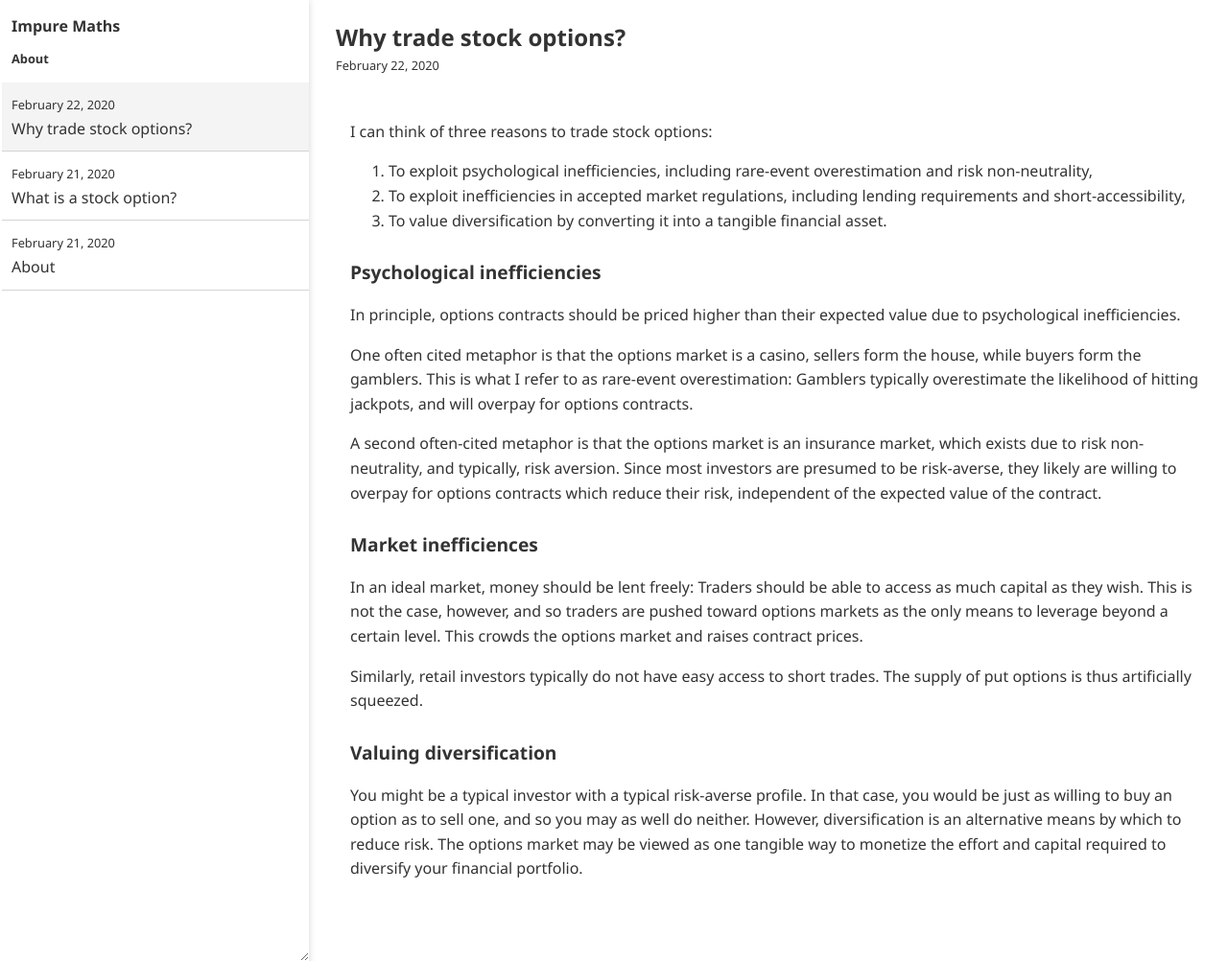
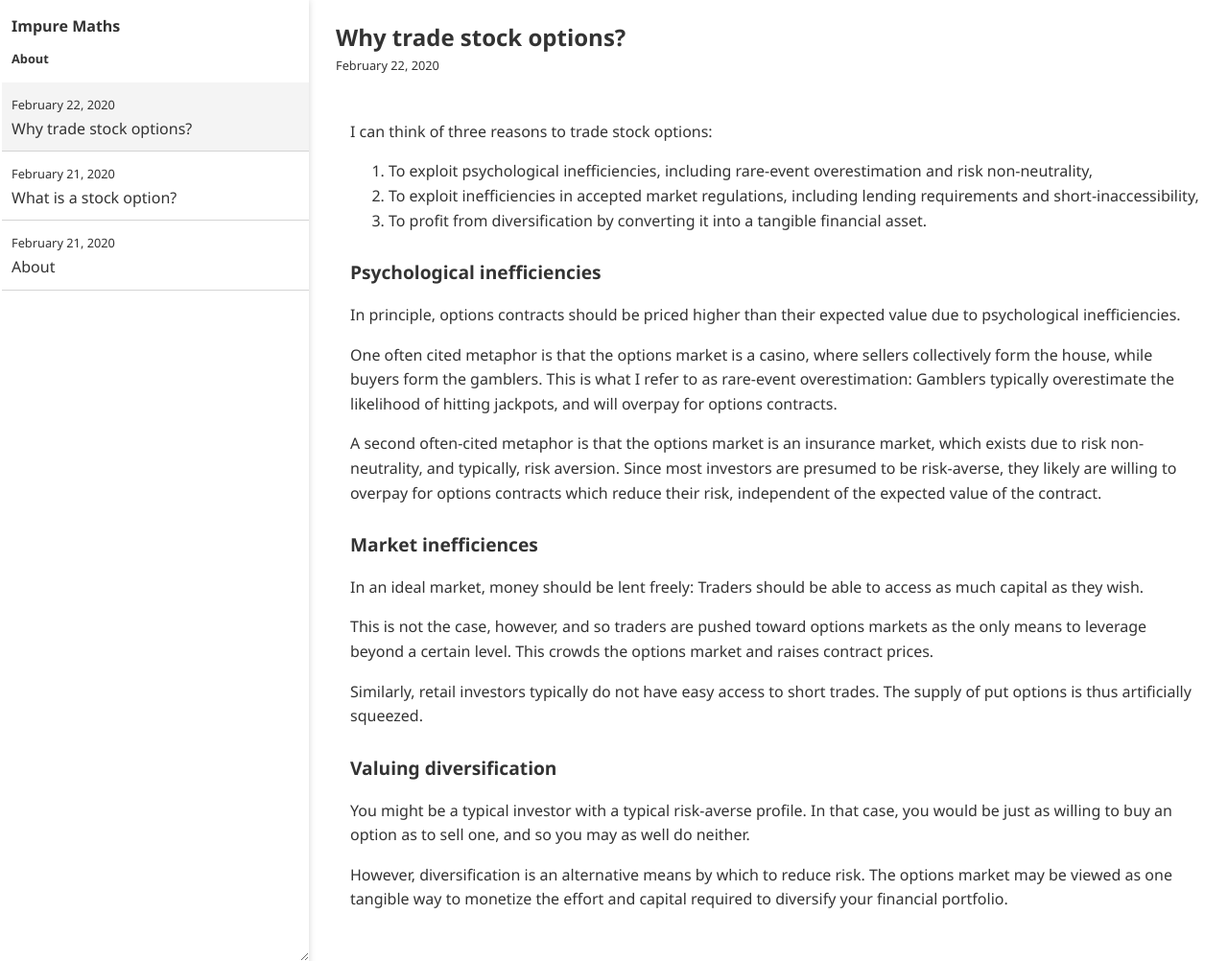
Before and after one commit to impuremaths/impuremaths.github.io, a Jekyll site: the page built from _posts/2020-02-22-why-trade-stock-options.md, in a window 1280 px wide and 1002 px high. Shown: the whole window at 96% size. Built offline with Jekyll 4.4.1, drawn with Linux system fonts in a browser that asks for light colours.

Commit message:
Update 2020-02-22-why-trade-stock-options.md

```diff
--- a/_posts/2020-02-22-why-trade-stock-options.md
+++ b/_posts/2020-02-22-why-trade-stock-options.md
@@ -5,23 +5,27 @@ title: "Why trade stock options?"
 I can think of three reasons to trade stock options:
 
 1. To exploit psychological inefficiencies, including rare-event overestimation and risk non-neutrality,
-2. To exploit inefficiencies in accepted market regulations, including lending requirements and short-accessibility,
-3. To value diversification by converting it into a tangible financial asset.
+2. To exploit inefficiencies in accepted market regulations, including lending requirements and short-inaccessibility,
+3. To profit from diversification by converting it into a tangible financial asset.
 
 ### Psychological inefficiencies
 
 In principle, options contracts should be priced higher than their expected value due to psychological inefficiencies.
 
-One often cited metaphor is that the options market is a casino, sellers form the house, while buyers form the gamblers. This is what I refer to as rare-event overestimation: Gamblers typically overestimate the likelihood of hitting jackpots, and will overpay for options contracts.
+One often cited metaphor is that the options market is a casino, where sellers collectively form the house, while buyers form the gamblers. This is what I refer to as rare-event overestimation: Gamblers typically overestimate the likelihood of hitting jackpots, and will overpay for options contracts.
 
 A second often-cited metaphor is that the options market is an insurance market, which exists due to risk non-neutrality, and typically, risk aversion. Since most investors are presumed to be risk-averse, they likely are willing to overpay for options contracts which reduce their risk, independent of the expected value of the contract.
 
 ### Market inefficiences
 
-In an ideal market, money should be lent freely: Traders should be able to access as much capital as they wish. This is not the case, however, and so traders are pushed toward options markets as the only means to leverage beyond a certain level. This crowds the options market and raises contract prices.
+In an ideal market, money should be lent freely: Traders should be able to access as much capital as they wish.
+
+This is not the case, however, and so traders are pushed toward options markets as the only means to leverage beyond a certain level. This crowds the options market and raises contract prices.
 
 Similarly, retail investors typically do not have easy access to short trades. The supply of put options is thus artificially squeezed.
 
 ### Valuing diversification
 
-You might be a typical investor with a typical risk-averse profile. In that case, you would be just as willing to buy an option as to sell one, and so you may as well do neither. However, diversification is an alternative means by which to reduce risk. The options market may be viewed as one tangible way to monetize the effort and capital required to diversify your financial portfolio.
+You might be a typical investor with a typical risk-averse profile. In that case, you would be just as willing to buy an option as to sell one, and so you may as well do neither.
+
+However, diversification is an alternative means by which to reduce risk. The options market may be viewed as one tangible way to monetize the effort and capital required to diversify your financial portfolio.
```
